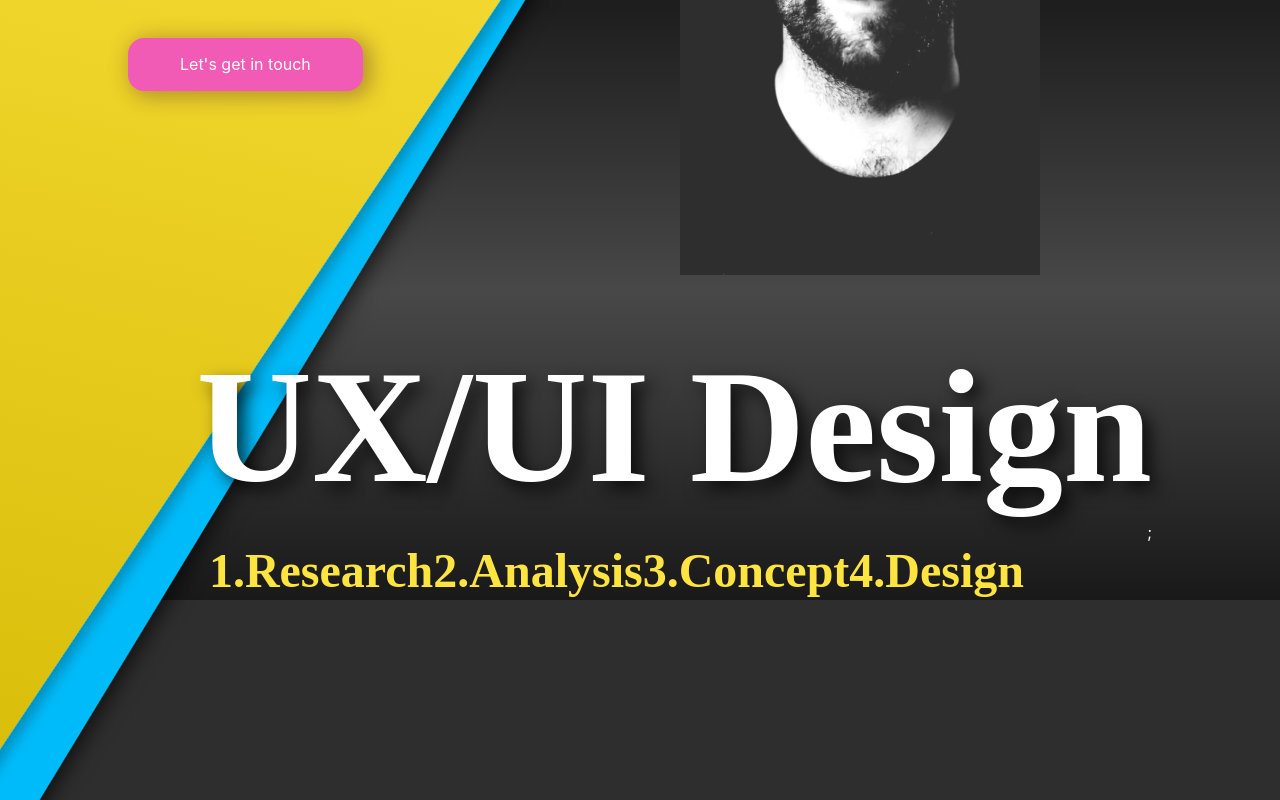
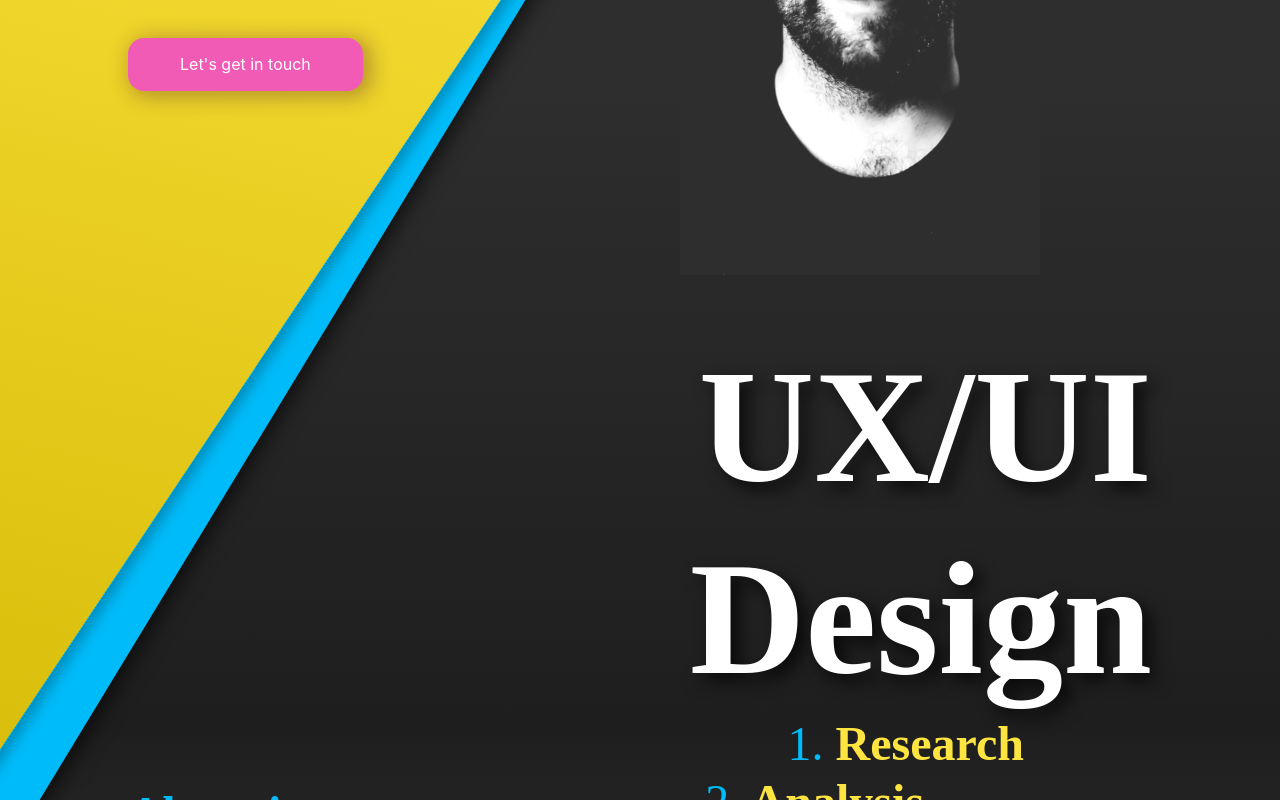
Before and after one commit to acasalsr/portfolio-2.0, a React (Create React App) app: page / in a window 1280 px wide. Shown: the part 493-1293 px from the top of the page. Built offline with nearby package versions, Linux system fonts and the light colour scheme.

Commit message:
split content

```diff
--- a/src/App.css
+++ b/src/App.css
@@ -14,8 +14,6 @@
   height: 1rem;
 }
 
-.wrapper {
-}
 .xxxlarge {
   align-items: center;
   height: 400px;
@@ -101,7 +99,7 @@ li {
   display: grid;
   grid-template-columns: 1fr 1fr;
   column-gap: 6rem;
-  align-items: start;
+  align-items: end;
 }
 .grid-content-ux {
   display: grid;
@@ -183,6 +181,7 @@ li {
   display: flex;
   flex-direction: column;
   align-items: flex-start;
+  width: 40%;
 }
 .header-secondary {
   font-size: 10rem;
@@ -278,9 +277,13 @@ span {
 p {
   margin-bottom: 0rem;
 }
+
+.wrapper-paragraph {
+  margin-top: -10rem;
+}
 .paragraph-medium {
   font-size: 1rem;
-  line-height: 1.4;
+  line-height: 1.9;
 }
 
 ul {
--- /dev/null
+++ b/src/infoContetn/jobTitleAndDescription.jsx
@@ -0,0 +1,68 @@
+import React from "react";
+import { jobDescription } from "./jobs";
+
+export function JobTitleAndDescription(Job) {
+  return (
+    <div className="container-medium padding-horizontal padding-large">
+      <div class="flex-right">
+        <Job job={jobDescription[0].content} />
+      </div>
+      <div class="flex-left">
+        <div className="wrapper-paragraph">
+          <h3 className="text-color-blue padding-bottom padding-medium">
+            About it
+          </h3>
+          <p className="paragraph-medium">
+            Lorem ipsum dolor sit amet, consectetur adipiscing elit. Et nunc vel
+            vitae senectus senectus vel. Tellus urna pretium etiam mauris,
+            pellentesque. Nunc, tristique interdum magna ultrices. Sit
+            pellentesque fringilla a nisi, enim nec semper tellus. Mattis sociis
+            eu ante sed hendrerit nunc, tortor. Ac leo orci, tempor accumsan,
+            nisl auctor nibh. Phasellus vitae quis dui pretium. Cursus aliquam
+            diam pellentesque viverra lorem donec in aliquam. Sapien molestie
+            gravida pellentesque aliquam quis amet, sem amet. nisi, enim nec
+            semper tellus. Mattis sociis eu ante sed hendrerit nunc, tortor. Ac
+            leo orci, tempor accumsa
+          </p>
+          <button
+            type="button"
+            class="text-size-regular button-primary margin-top margin-xlarge shadow"
+          >
+            Watch full project
+          </button>
+        </div>
+      </div>
+      {/* Content 2 */}
+
+      {/* Content 2 */}
+      <div class="flex-left">
+        <Job job={jobDescription[0].content} />
+      </div>
+      <div class="flex-right">
+        <div className="wrapper-paragraph">
+          <h3 className="text-color-blue padding-bottom padding-medium">
+            About it
+          </h3>
+          <p className="paragraph-medium">
+            Lorem ipsum dolor sit amet, consectetur adipiscing elit. Et nunc vel
+            vitae senectus senectus vel. Tellus urna pretium etiam mauris,
+            pellentesque. Nunc, tristique interdum magna ultrices. Sit
+            pellentesque fringilla a nisi, enim nec semper tellus. Mattis sociis
+            eu ante sed hendrerit nunc, tortor. Ac leo orci, tempor accumsan,
+            nisl auctor nibh. Phasellus vitae quis dui pretium. Cursus aliquam
+            diam pellentesque viverra lorem donec in aliquam. Sapien molestie
+            gravida pellentesque aliquam quis amet, sem amet. nisi, enim nec
+            semper tellus. Mattis sociis eu ante sed hendrerit nunc, tortor. Ac
+            leo orci, tempor accumsa
+          </p>
+          <button
+            type="button"
+            class="text-size-regular button-primary margin-top margin-xlarge shadow"
+          >
+            Watch full project
+          </button>
+        </div>
+      </div>
+    </div>
+  );
+}
--- a/src/infoContetn/jobs.js
+++ b/src/infoContetn/jobs.js
@@ -3,21 +3,21 @@ export const jobDescription = [
     id: 0,
     content: {
       title: "UX/UI Design",
-      keyword: ["1.Research", "2.Analysis", "3.Concept", "4.Design"],
+      keywords: ["1.Research", "2.Analysis", "3.Concept", "4.Design"],
     },
   },
   {
     id: 1,
     content: {
       title: "Webflow Developer",
-      keyword: ["1.Research", "2.Analysis", "3.Concept", "Design"],
+      keywords: ["1.Research", "2.Analysis", "3.Concept", "Design"],
     },
   },
   {
     id: 2,
     content: {
       title: "React",
-      keyword: ["1.Research", "2.Analysis", "3.Concept", "Design"],
+      keywords: ["1.Research", "2.Analysis", "3.Concept", "Design"],
     },
   },
 ];
--- a/src/pages/HomePage.jsx
+++ b/src/pages/HomePage.jsx
@@ -1,20 +1,27 @@
 import React from "react";
 import "../App.css";
-import { jobDescription } from "../infoContetn/jobs";
+import { JobTitleAndDescription } from "../infoContetn/jobTitleAndDescription";
 export default function HomePage() {
+
   // -> Function job title & keywords<-
   function Job({ job }) {
-    /*
-    const titleLength = job.title.splite(" ");
-    if (titleLength !== 0) {
-      //Crear un .map de titleLength per imprimir titleLength[0], titleLength[1],etc
-      <h2>titleLength[]</h2>;
-    }
-    */
+    const spliteTitle = job.title?.split(" ");
     return (
       <>
-        <h2 class="header-secondary text-shadow">{job.title}</h2>;
-        <h3 class="text-color-yellow move-left">{job.keyword}</h3>
+        {spliteTitle.map((singleTitleName) => (
+          <h2 class="header-secondary text-shadow">{singleTitleName}</h2>
+        ))}
+        {job.keywords.map((singleKeywords, index) => {
+          const [num, text] = singleKeywords.split(".");
+          return (
+            <h3
+              class="text-color-yellow move-left"
+              style={{ marginRight: `${(index * 10) % 15}0px` }}
+            >
+              <span className="text-color-blue">{num}.</span> {text}
+            </h3>
+          );
+        })}
       </>
     );
   }
@@ -72,11 +79,7 @@ export default function HomePage() {
         </div>
       </header>
       <section className="section-ux padding-top padding-xxhuge">
-        <div className="container-medium padding-horizontal padding-large">
-          <div class="flex-right">
-            <Job job={jobDescription[0].content} />
-          </div>
-        </div>
+        {JobTitleAndDescription(Job)}
       </section>
     </>
   );
```
